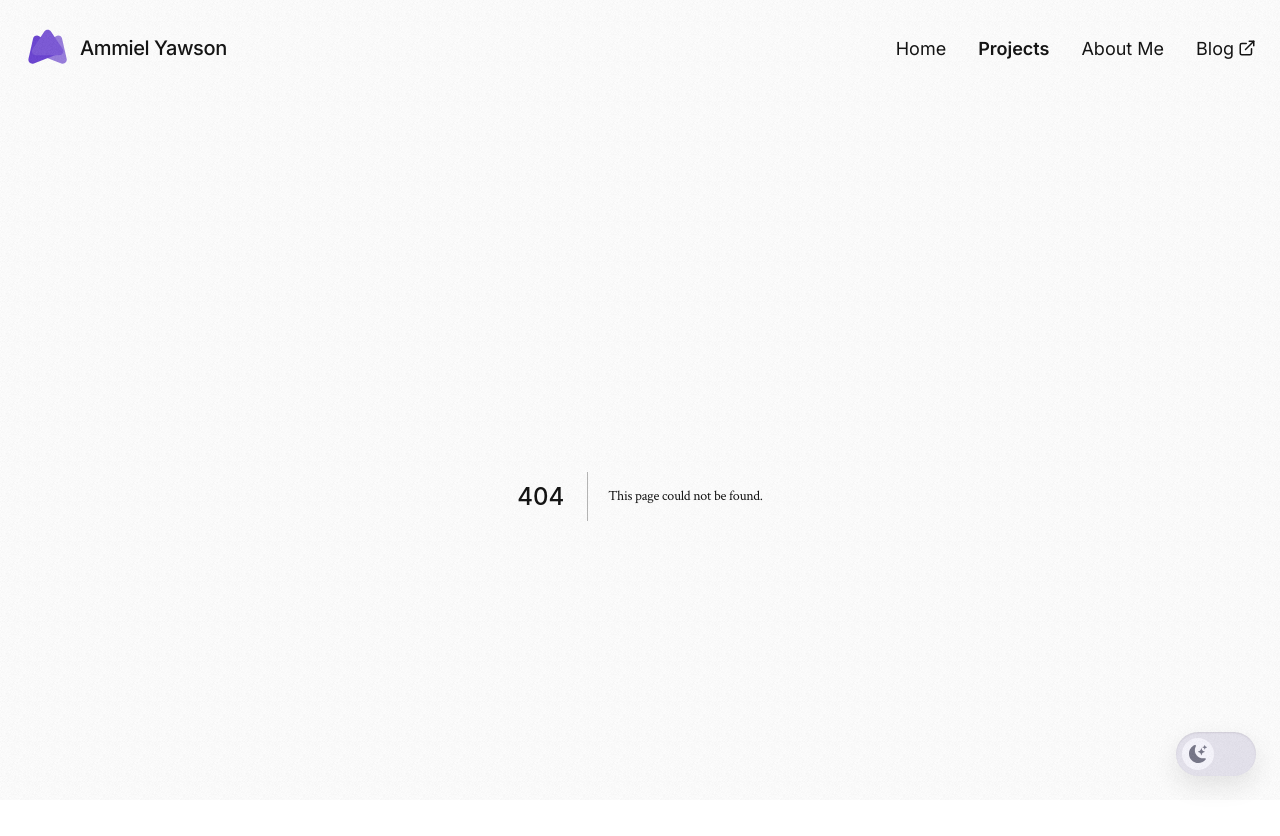
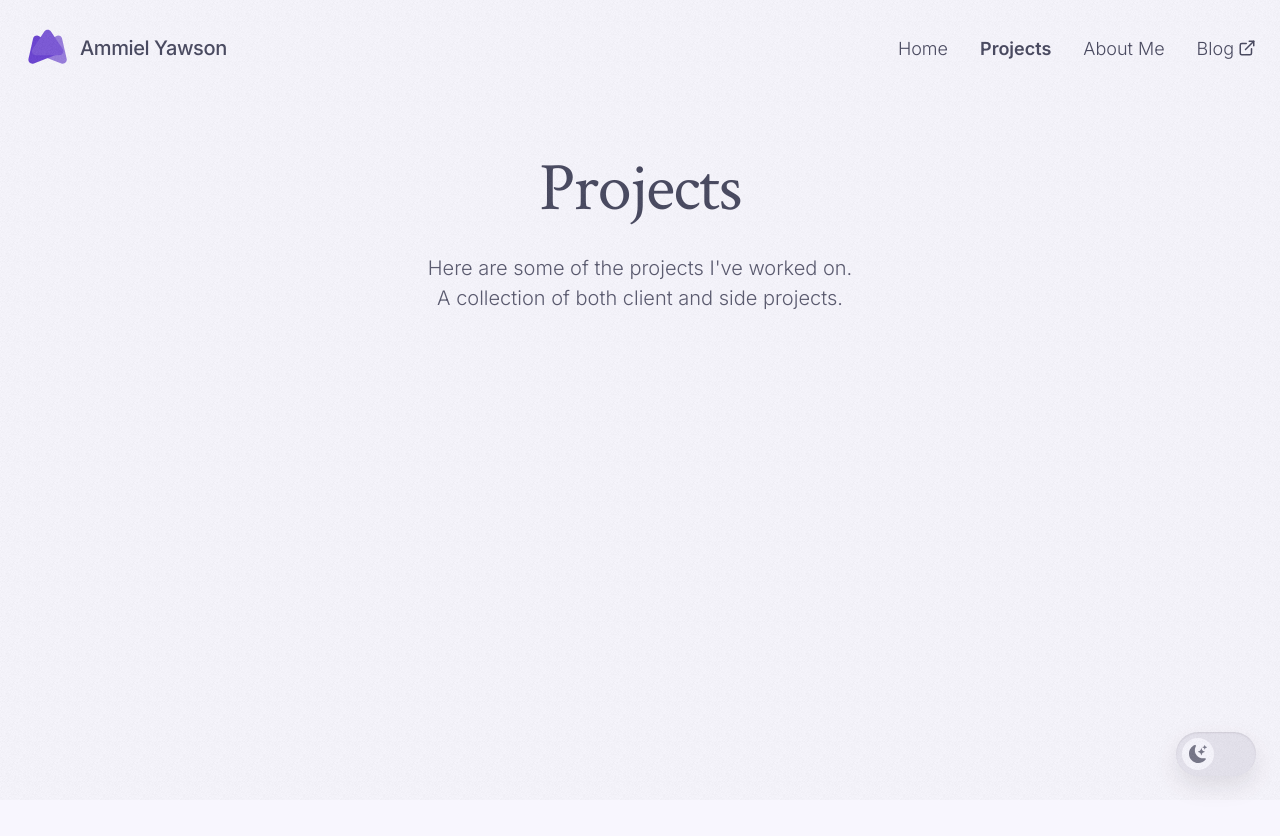
Before and after one commit to AmmDuncan/portfolio_v2, a Next.js app: page /projects in a window 1280 px wide. Before the commit this address had no page. Shown: the top 836 px of the page. After the commit the page ends 800 px from the top, so only its background shows below. Built offline with nearby package versions, Linux system fonts and the light colour scheme.

Commit message:
enable routing to projects page

```diff
--- a/components/layout/Navbar/Navbar.styles.jsx
+++ b/components/layout/Navbar/Navbar.styles.jsx
@@ -47,6 +47,7 @@ const NavbarRoot = styled.nav`
     gap: 0.4rem;
     align-items: center;
     cursor: pointer;
+    font-weight: 300;
   }
 
   .active {
--- /dev/null
+++ b/components/projects/Projects/Projects.jsx
@@ -0,0 +1,18 @@
+import { Container } from "../../common";
+import { ProjectsRoot } from "./Projects.styles";
+
+function Projects() {
+  return (
+    <ProjectsRoot>
+      <Container>
+        <h1>Projects</h1>
+        <p>
+          Here are some of the projects I&apos;ve worked on. A collection of both client and side
+          projects.
+        </p>
+      </Container>
+    </ProjectsRoot>
+  );
+}
+
+export default Projects;
--- /dev/null
+++ b/components/projects/Projects/Projects.styles.jsx
@@ -0,0 +1,19 @@
+import styled from "styled-components";
+
+const ProjectsRoot = styled.div`
+  margin-top: 4.8rem;
+  text-align: center;
+
+  p {
+    margin-inline: auto;
+  }
+
+  @media (min-width: 572px) {
+    p {
+      max-width: 43.4rem;
+      font-size: 2rem;
+    }
+  }
+`;
+
+export { ProjectsRoot };
--- /dev/null
+++ b/components/projects/Projects/index.js
@@ -0,0 +1,2 @@
+import Projects from "./Projects";
+export default Projects;
--- /dev/null
+++ b/components/projects/index.js
@@ -0,0 +1 @@
+export * from "./Projects";
--- /dev/null
+++ b/pages/projects.js
@@ -0,0 +1,19 @@
+import Head from "next/head";
+import Projects from "../components/projects/Projects";
+
+export default function ProjectsPage() {
+  return (
+    <div>
+      <Head>
+        <title>Projects | Ammiel Yawson</title>
+        <meta
+          name="description"
+          content="Hi my name is Ammiel, I'm a Frontend Web Developer with some practical knowledge in Backend Development."
+        />
+        <link rel="icon" href="/favicon.ico" />
+      </Head>
+
+      <Projects />
+    </div>
+  );
+}
--- a/styles/globals.css
+++ b/styles/globals.css
@@ -124,7 +124,7 @@ a {
   box-sizing: border-box;
 }
 
-h2,
+h1,
 h2 {
   margin: 0;
   font-size: max(4rem, min(6.8rem, 8vw));
@@ -135,4 +135,6 @@ h2 {
 
 p {
   opacity: 0.9;
+  font-weight: 300;
+  line-height: 1.5;
 }
```
Also changed, not shown: components/home/Hero/Hero.jsx (+10 -7 lines), components/home/Projects/Projects.jsx (+14 -17 lines).
